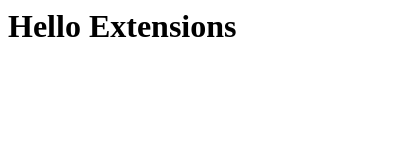
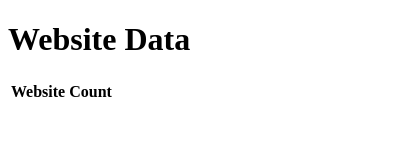
Before and after one commit to Habit-Tracker-Google-Project/Shifaul, a browser extension: page popup.html in a window 400 px wide. Drawn offline with Linux system fonts and the light colour scheme.

Commit message:
Update popup.html

```diff
--- a/popup.html
+++ b/popup.html
@@ -1,6 +1,16 @@
+<!DOCTYPE html>
 <html>
-  <body>
-    <h1>Hello Extensions</h1>
-    <script src="popup.js"></script>
-  </body>
+   <head>
+      <title>My Extension Popup</title>
+      <script src="popup.js"></script>
+   </head>
+   <body>
+      <h1>Website Data</h1>
+      <table id="websiteData">
+         <tr>
+            <th>Website</th>
+            <th>Count</th>
+         </tr>
+      </table>
+   </body>
 </html>
```
